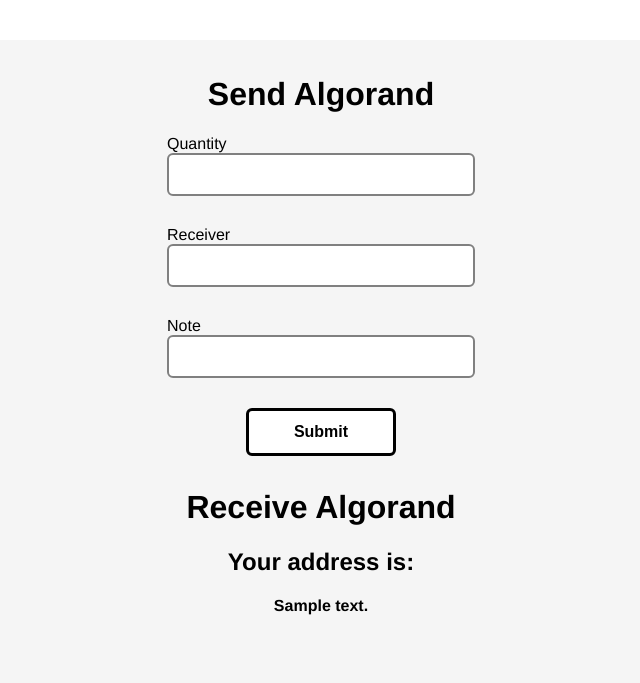
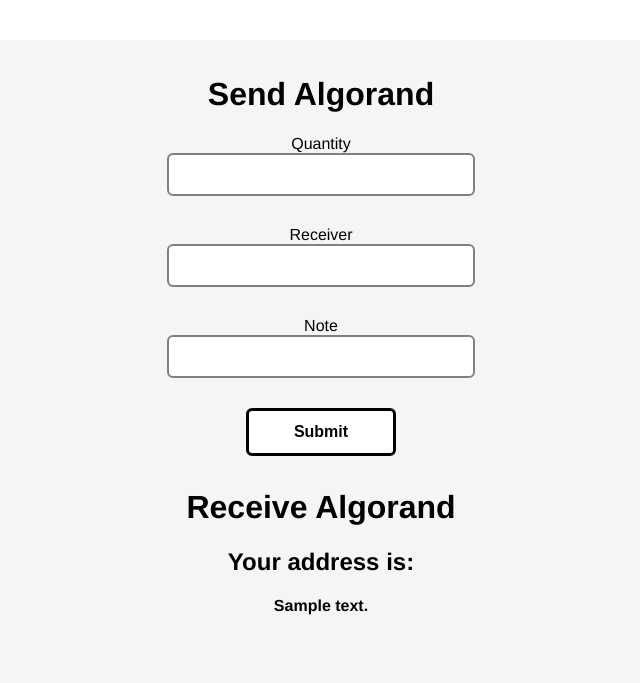
Before and after one commit to michaelockenden/algorand-flask, a Flask app: template application/templates/send.html in a window 1280 px wide. Shown: the part 61-744 px from the top of the page, without its empty margins (319-959 px from the left). Run offline with Flask 2, Linux system fonts and the light colour scheme; the template is opened without the code that fills it: most values are stand-ins (such as "Sample title", 1, 10 or a date in 2020); form fields are guessed from the names that the template uses; parts of the project's set-up code (start-up, migrations or seed data) failed here and were passed over.

Commit message:
Update forms

```diff
--- a/application/static/css/style.css
+++ b/application/static/css/style.css
@@ -19,18 +19,6 @@ body {
     padding-bottom: 48px;
 }
 
-div.form {
-    display: block;
-    text-align: center;
-}
-
-form {
-    display: inline-block;
-    margin-left: auto;
-    margin-right: auto;
-    text-align: left;
-}
-
 input {
     width: 280px;
     padding: 12px;
@@ -38,7 +26,6 @@ input {
     border-radius: 6px;
     border: 2px solid grey;
     box-sizing: content-box;
-    text-decoration: none;
 }
 
 input[type=submit] {
@@ -49,14 +36,6 @@ input[type=submit] {
     width: 120px;
     background-color: white;
     color: black;
-}
-
-input[type=checkbox] {
-    background-color: black;
-    padding: 9px;
-	border-radius: 3px;
-	display: inline-block;
-	position: relative;
 }
 
 input[type=submit]:hover {
--- a/application/templates/send.html
+++ b/application/templates/send.html
@@ -2,7 +2,6 @@
 
 {% block content %}
 <h1>Send Algorand</h1>
-<div class="form">
 <form action="{{ url_for('main_bp.send') }}" method="post">
     {{ form.csrf_token }}
 
@@ -30,11 +29,8 @@
         <h3>{{ form.note.errors[0] }}</h3>
     {% endif %}
     <br>
-        <div class="form">
     {{ form.submit }}
-        </div>
 </form>
-</div>
 <h1>Receive Algorand</h1>
 <h2>Your address is:</h2>
 <h4>{{ address }}</h4>
```
Lines whose indentation alone changed are shown as unchanged.
